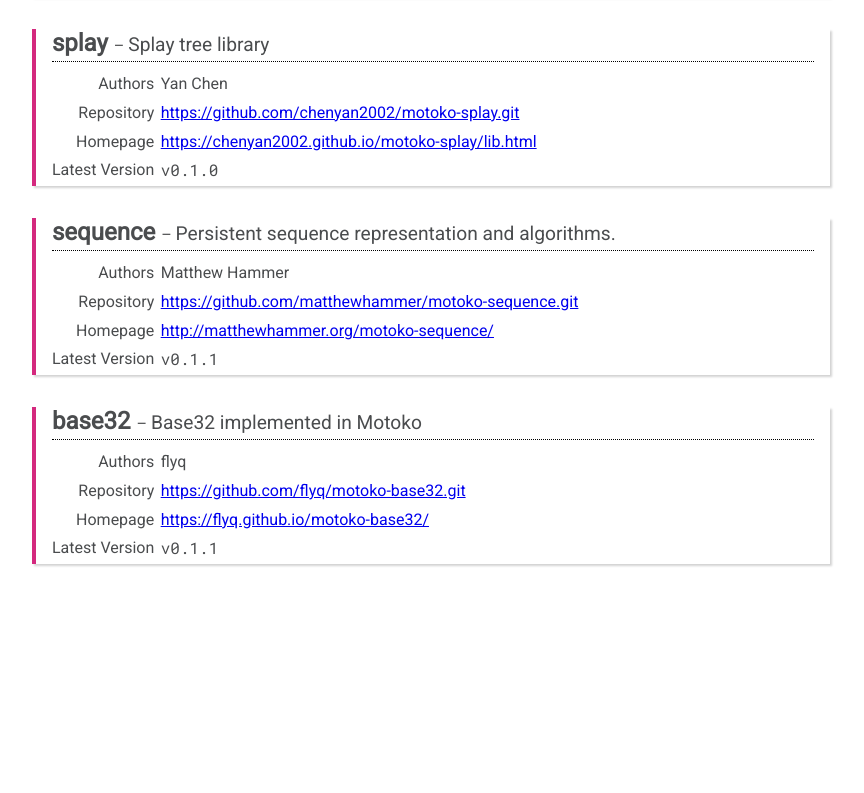
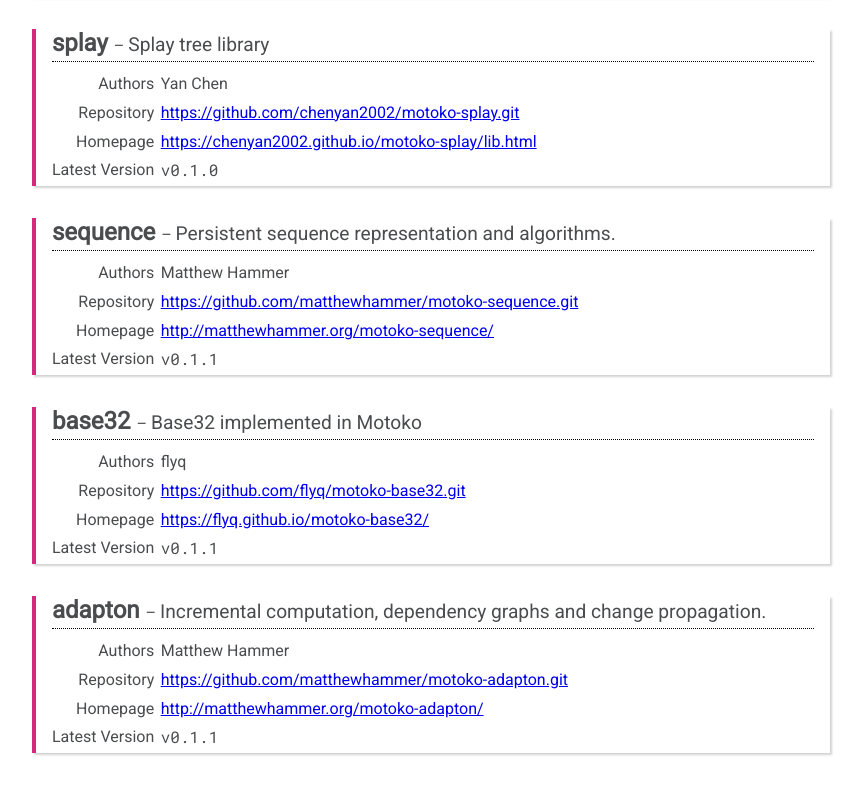
Before and after one commit to dfinity/vessel-package-set, a plain HTML site: page index.html in a window 1280 px wide. Shown: the part 1756-2549 px from the top of the page, without its empty margins (209-1073 px from the left). Before the commit the page ends 2360 px from the top, so only its background shows below. Drawn offline with Linux system fonts and the light colour scheme.

Commit message:
Deploying to gh-pages from  @ 6b3295b489ba3e8fc7b318ddc807a595e424e444 🚀

```diff
--- a/index.html
+++ b/index.html
@@ -28,7 +28,7 @@
             </svg>
         </a>
         <h3>Vessel Package Set</h3>
-        <code class="package-set-version">refs/tags/mo-0.6.6-20210809</code>
+        <code class="package-set-version">refs/tags/mo-0.6.7-20210818</code>
     </header>
     <main>
         <div class="packages">
@@ -433,6 +433,40 @@
                 </div>
             </div>
 
+            <div class="package">
+                <div class="package-header">
+                    <span class="header-text">
+                        <span class="header-name">
+                            adapton
+                        </span>
+                        &ndash;
+                        <span class="header-description">
+                            Incremental computation, dependency graphs and change propagation.
+                        </span>
+                    </span>
+                </div>
+                <div class="package-details">
+                    <div class="package-detail-label">Authors</div>
+                    <div class="package-detail-content">
+                        <ul class="authors">
+                            <li>Matthew Hammer</li>
+                        </ul>
+                    </div>
+                    <div class="package-detail-label">Repository</div>
+                    <div class="package-detail-content">
+                        <a href="https://github.com/matthewhammer/motoko-adapton.git">https://github.com/matthewhammer/motoko-adapton.git</a>
+                    </div>
+                    <div class="package-detail-label">Homepage</div>
+                    <div class="package-detail-content">
+                        <a href="http://matthewhammer.org/motoko-adapton/">http://matthewhammer.org/motoko-adapton/</a>
+                    </div>
+                    <div class="package-detail-label">Latest Version</div>
+                    <div class="package-detail-content">
+                        <code>v0.1.1</code>
+                    </div>
+                </div>
+            </div>
+
         </div>
     </main>
 </body>
```
